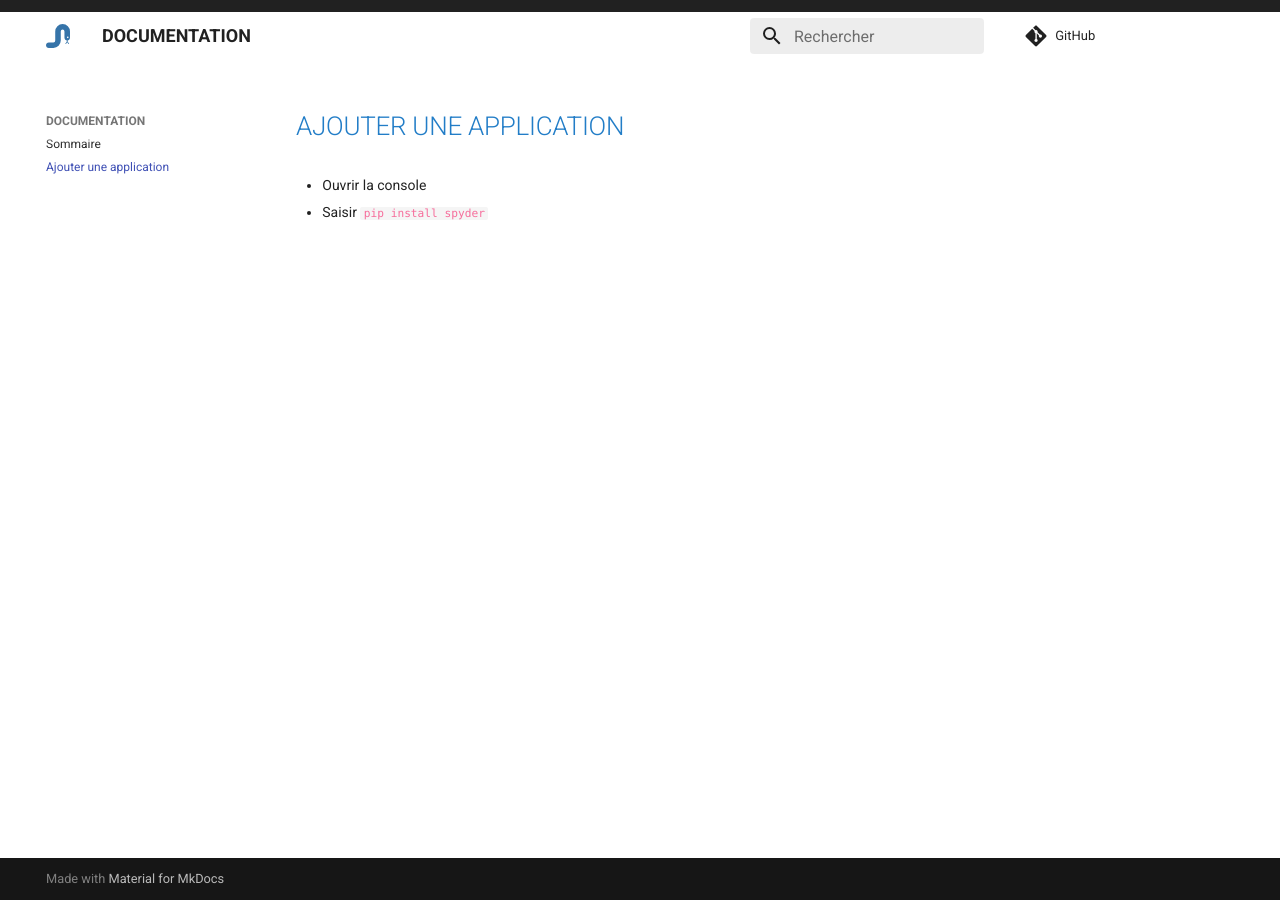
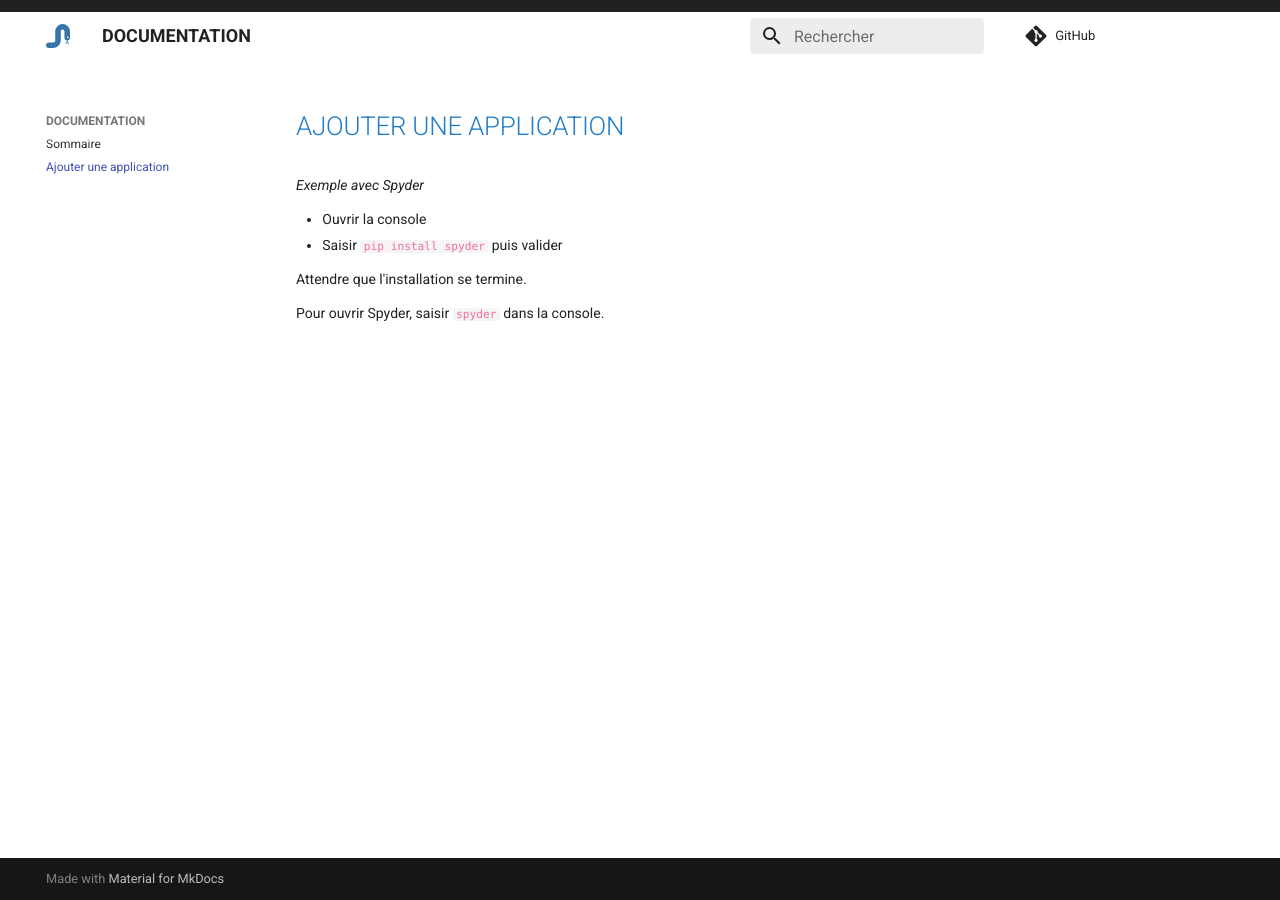
Before and after one commit to edupyter/documentation, an MkDocs documentation site: the page built from docs/ajouter_app.md, in a window 1280 px wide. Built offline with MkDocs 1.6.1 and Material for MkDocs 9.7.7, drawn with Linux system fonts in a browser that asks for light colours; comment, search, counter and statistics services are not loaded; the version menu is left out.

Commit message:
Update ajouter_app.md

```diff
--- a/docs/ajouter_app.md
+++ b/docs/ajouter_app.md
@@ -1,4 +1,10 @@
 # Ajouter une application
 
+*Exemple avec Spyder*
+
 * Ouvrir la console
-* Saisir `pip install spyder`
+* Saisir `pip install spyder` puis valider
+
+Attendre que l'installation se termine.
+
+Pour ouvrir Spyder, saisir `spyder` dans la console.
```
